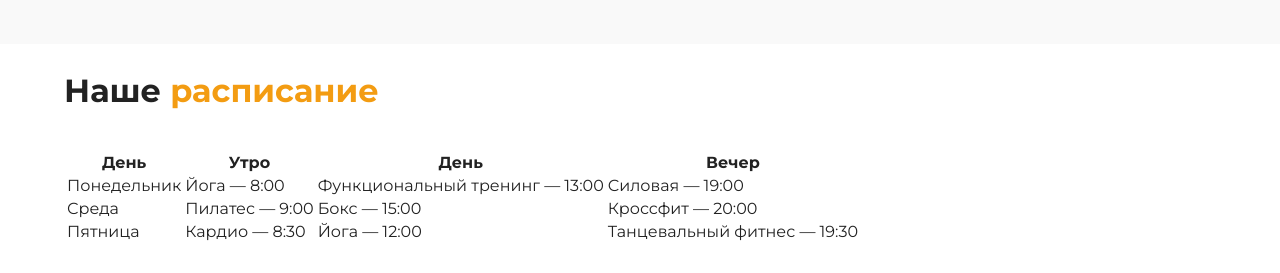
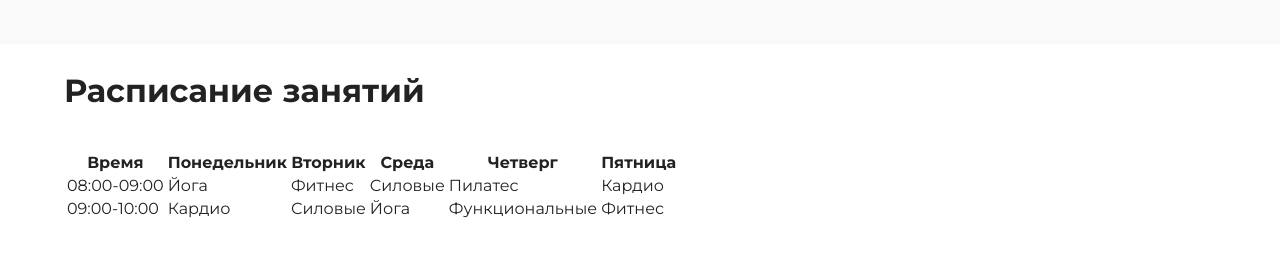
Before and after one commit to kyzinaalina2004-max/fitness-club, a plain HTML site: page trainers.html in a window 1280 px wide. Shown: the part 679-952 px from the top of the page. Drawn offline with Linux system fonts and the light colour scheme.

Commit message:
Update trainers.html

```diff
--- a/trainers.html
+++ b/trainers.html
@@ -69,43 +69,45 @@
   </section>
 
   <!-- Раздел: Расписание -->
-  <section id="schedule" class="schedule">
+ <section id="schedule" class="schedule">
   <div class="container">
-    <h2 class="section-title">Наше <span>расписание</span></h2>
+    <h2 class="section-title">Расписание занятий</h2>
     <div class="table-wrapper">
       <table class="schedule-table">
         <thead>
           <tr>
-            <th>День</th>
-            <th>Утро</th>
-            <th>День</th>
-            <th>Вечер</th>
+            <th>Время</th>
+            <th>Понедельник</th>
+            <th>Вторник</th>
+            <th>Среда</th>
+            <th>Четверг</th>
+            <th>Пятница</th>
           </tr>
         </thead>
         <tbody>
           <tr>
-            <td>Понедельник</td>
-            <td>Йога — 8:00</td>
-            <td>Функциональный тренинг — 13:00</td>
-            <td>Силовая — 19:00</td>
+            <td>08:00-09:00</td>
+            <td>Йога</td>
+            <td>Фитнес</td>
+            <td>Силовые</td>
+            <td>Пилатес</td>
+            <td>Кардио</td>
           </tr>
           <tr>
-            <td>Среда</td>
-            <td>Пилатес — 9:00</td>
-            <td>Бокс — 15:00</td>
-            <td>Кроссфит — 20:00</td>
+            <td>09:00-10:00</td>
+            <td>Кардио</td>
+            <td>Силовые</td>
+            <td>Йога</td>
+            <td>Функциональные</td>
+            <td>Фитнес</td>
           </tr>
-          <tr>
-            <td>Пятница</td>
-            <td>Кардио — 8:30</td>
-            <td>Йога — 12:00</td>
-            <td>Танцевальный фитнес — 19:30</td>
-          </tr>
+          <!-- добавь остальные строки по своему расписанию -->
         </tbody>
       </table>
     </div>
   </div>
 </section>
+
 
 
   <!-- Контакты -->
```
